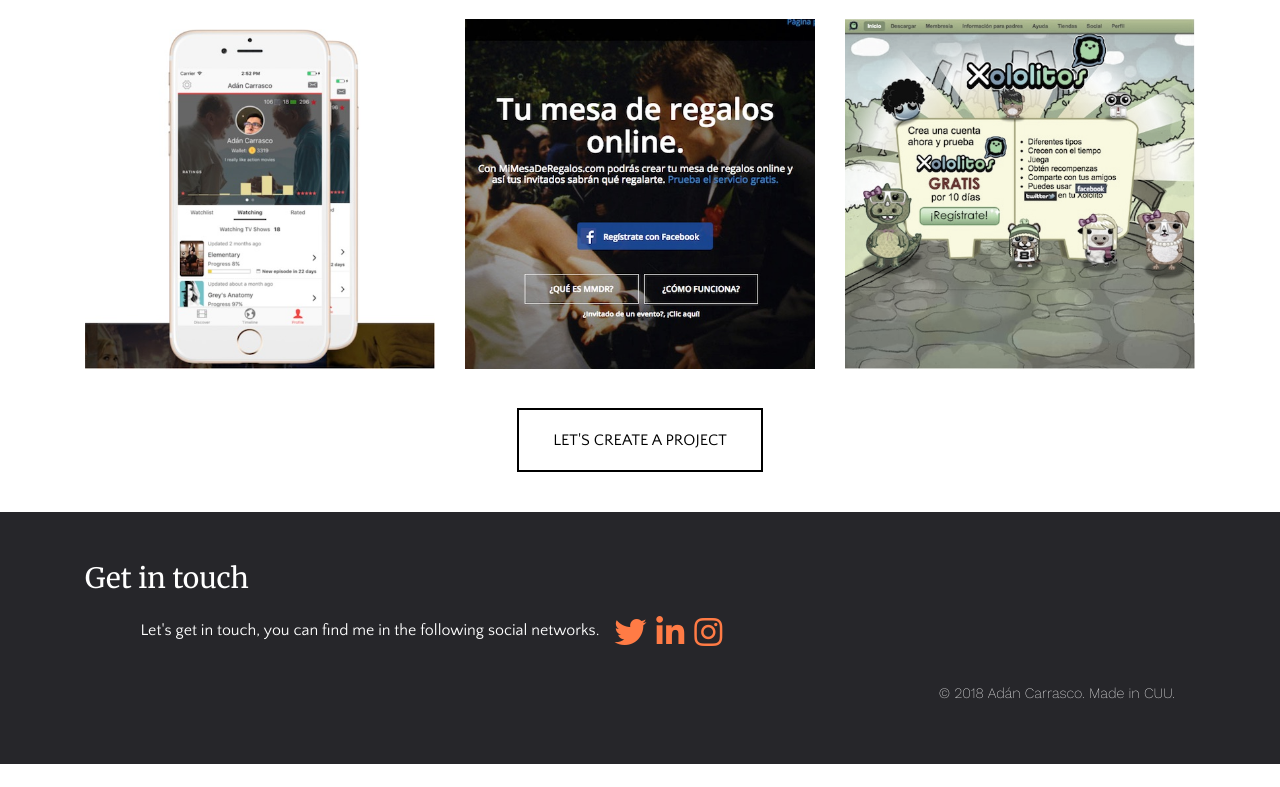
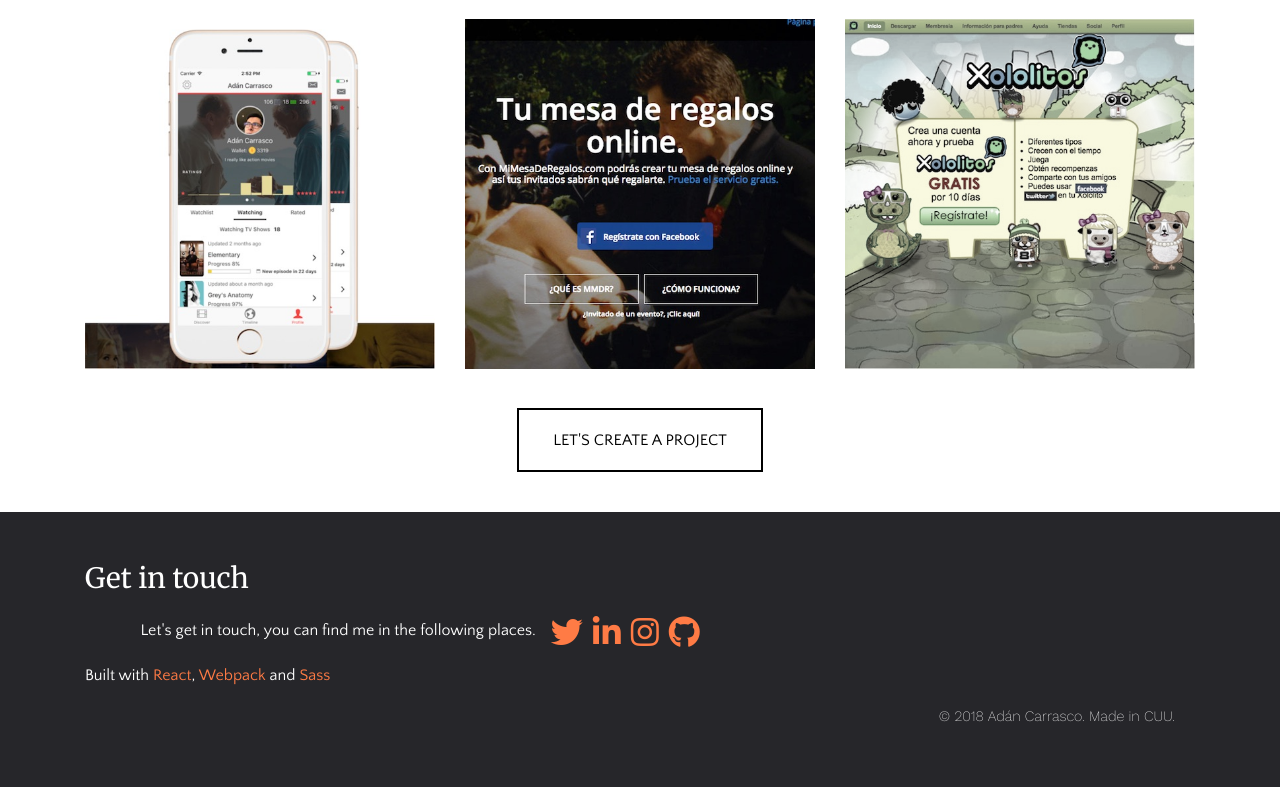
Before and after one commit to adancarrasco/adancarrasco_com, a React app: page / in a window 1280 px wide. Shown: the part 2192-2979 px from the top of the page. Before the commit the page ends 2956 px from the top, so only its background shows below. Built offline with nearby package versions, Linux system fonts and the light colour scheme; a web font is replaced by a local one.

Commit message:
Add built with to Contact component.

```diff
--- a/src/components/Contact.js
+++ b/src/components/Contact.js
@@ -7,14 +7,11 @@
         <section className="contact relative">
           <h3>Get in touch</h3>
           <div className="contact-get-in-touch">
-            <p>
-              Let's get in touch, you can find me in the following social
-              networks.
-            </p>
+            <p>Let's get in touch, you can find me in the following places.</p>
             <ul className="social-links">
               <li>
                 <a
-                  href="http://twitter.com/adancarrasco"
+                  href="https://twitter.com/adancarrasco"
                   target="_blank"
                   rel="noopener noreferrer"
                   title="Find me on Twitter."
@@ -24,7 +21,7 @@
               </li>
               <li>
                 <a
-                  href="http://mx.linkedin.com/in/adancarrasco/en"
+                  href="https://mx.linkedin.com/in/adancarrasco/en"
                   target="_blank"
                   rel="noopener noreferrer"
                   title="Find me on LinkedIn."
@@ -34,7 +31,7 @@
               </li>
               <li>
                 <a
-                  href="http://instagram.com/adancarrasco"
+                  href="https://instagram.com/adancarrasco"
                   target="_blank"
                   rel="noopener noreferrer"
                   title="Find me on Instagram."
@@ -42,8 +39,31 @@
                   <i className="fab fa-instagram" />
                 </a>
               </li>
+              <li>
+                <a
+                  href="https://github.com/adancarrasco"
+                  target="_blank"
+                  rel="noopener noreferrer"
+                  title="Find me on GitHub."
+                >
+                  <i className="fab fa-github" />
+                </a>
+              </li>
             </ul>
           </div>
+          <span className="build-with">
+            Built with{' '}
+            <a title="React" href="http://reactjs.org/">
+              React
+            </a>,{' '}
+            <a title="Webpack" href="http://webpack.js.org/">
+              Webpack
+            </a>{' '}
+            and{' '}
+            <a title="Sass" href="http://sass-lang.com/">
+              Sass
+            </a>
+          </span>
           <span className="made-in">
             &copy; 2018 Adán Carrasco. Made in CUU.
           </span>
```
